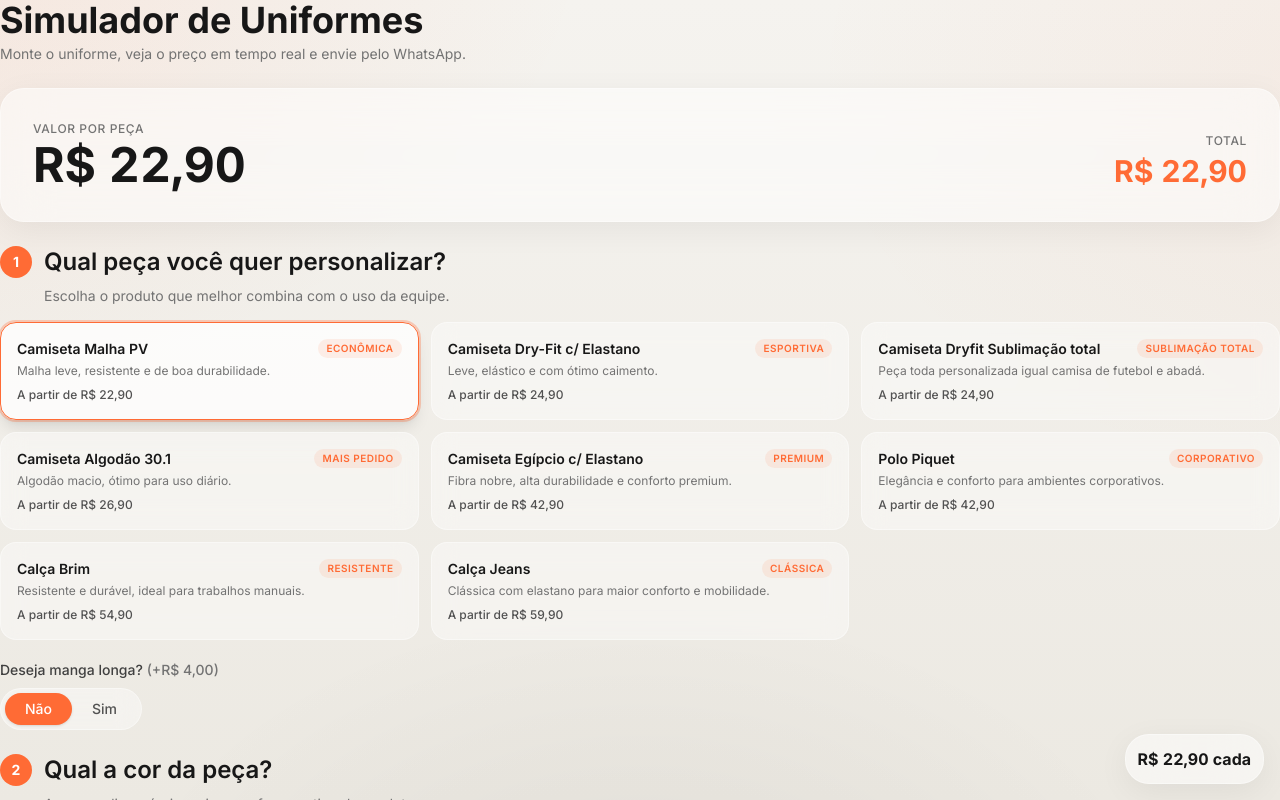
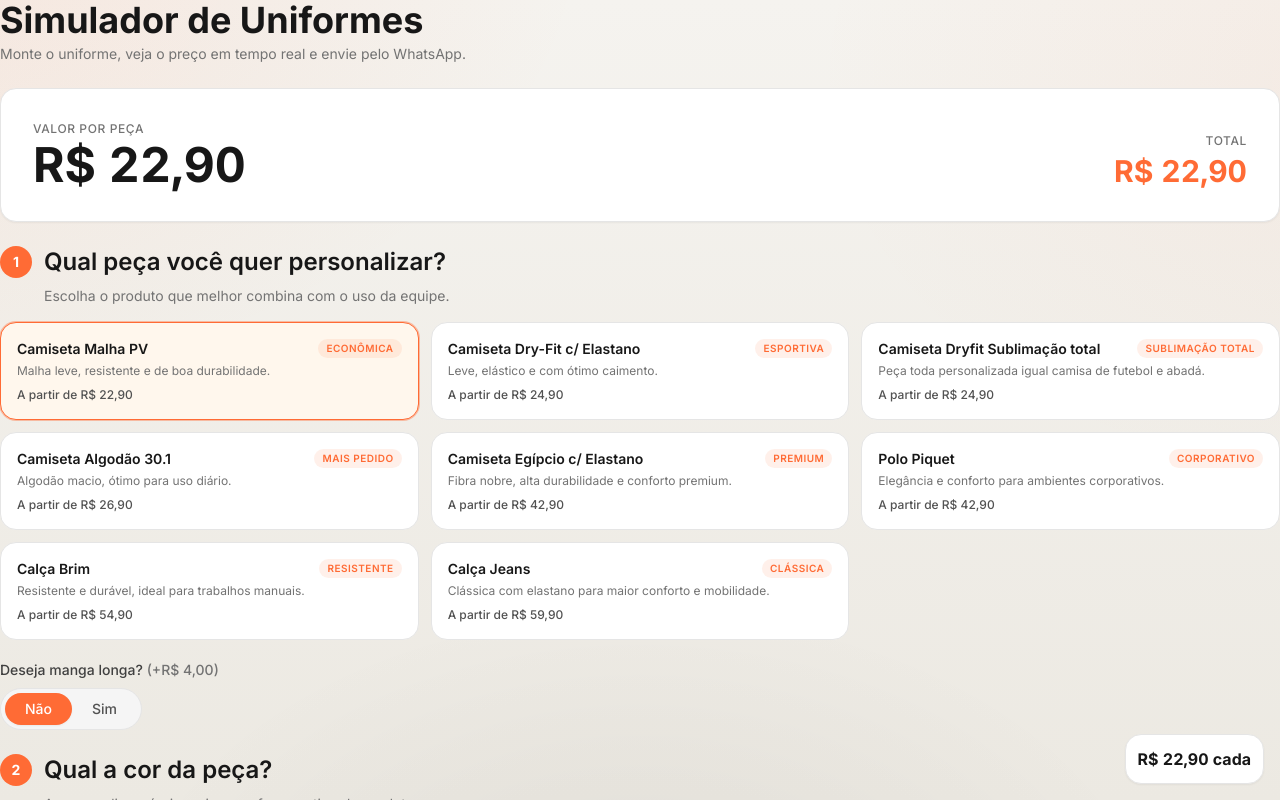
Before and after one commit to CostaGerson/nort-dashboard, a Next.js app: page /calculadora in a window 1280 px wide. Both pictures are taken after a click on the button 209 px from the left and 395 px from the top of the page. Shown: the top 800 px of the page. Built offline with nearby package versions, Linux system fonts and the light colour scheme.

Commit message:
fix(fase1): mockup por camadas sem overlay + visual claro

```diff
--- a/src/app/calculadora/CalculadoraClient.tsx
+++ b/src/app/calculadora/CalculadoraClient.tsx
@@ -355,7 +355,7 @@ export default function CalculadoraClient() {
                     className={`w-12 h-12 rounded-full transition-all border-2 ${
                       ativo
                         ? 'border-[#FF6B35] scale-110 shadow-lg'
-                        : 'border-white/40 dark:border-white/10 hover:scale-105'
+                        : 'border-neutral-300 dark:border-neutral-700 hover:scale-105'
                     }`}
                     style={{ backgroundColor: cor.hex }}
                   />
@@ -372,7 +372,7 @@ export default function CalculadoraClient() {
                   className={`w-12 h-12 rounded-full transition-all border-2 ${
                     state.corEspecial
                       ? 'border-[#FF6B35] scale-110 shadow-lg'
-                      : 'border-white/40 dark:border-white/10 hover:scale-105'
+                      : 'border-neutral-300 dark:border-neutral-700 hover:scale-105'
                   }`}
                   style={{
                     background:
@@ -405,30 +405,50 @@ export default function CalculadoraClient() {
           <div className="grid grid-cols-1 lg:grid-cols-2 gap-6">
             {/* Mockup */}
             <div className="space-y-3">
-              <GlassCard className="p-4">
-                <div className="relative w-full aspect-square bg-white/20 dark:bg-black/10 rounded-2xl overflow-hidden">
+              <div className="bg-white dark:bg-neutral-900 rounded-2xl border border-neutral-200 dark:border-neutral-800 shadow-sm p-4">
+                {/*
+                  Mockup por CAMADAS sobre fundo branco solido.
+                  As PNGs sao transparentes; o fundo precisa ser claro pra elas aparecerem.
+                  Sem overlay, sem opacidade nas camadas — cada estampa e uma layer limpa.
+                */}
+                <div className="relative w-full aspect-square bg-white rounded-2xl overflow-hidden ring-1 ring-black/5">
+                  {/* Camada 0: peca base */}
                   {/* eslint-disable-next-line @next/next/no-img-element */}
                   <img
                     src={mockBaseUrl}
                     alt="Produto base"
-                    className="absolute inset-0 w-full h-full object-contain"
+                    className="absolute inset-0 w-full h-full object-contain select-none pointer-events-none"
+                    draggable={false}
                   />
+
+                  {/* Camadas 1..N: estampas ja adicionadas (sempre todas visiveis) */}
                   {fixedStamps.map((url, idx) => (
                     // eslint-disable-next-line @next/next/no-img-element
                     <img
-                      key={idx}
+                      key={`fixed-${idx}`}
                       src={url}
                       alt=""
-                      className="absolute inset-0 w-full h-full object-contain"
+                      className="absolute inset-0 w-full h-full object-contain select-none pointer-events-none"
+                      draggable={false}
                     />
                   ))}
+
+                  {/* Camada de preview: estampa em edicao, ainda nao adicionada.
+                      Destacada por um anel tracejado laranja, NAO por opacidade. */}
                   {previewStampUrl && (
-                    // eslint-disable-next-line @next/next/no-img-element
-                    <img
-                      src={previewStampUrl}
-                      alt="Prévia"
-                      className="absolute inset-0 w-full h-full object-contain opacity-70"
-                    />
+                    <>
+                      {/* eslint-disable-next-line @next/next/no-img-element */}
+                      <img
+                        src={previewStampUrl}
+                        alt="Prévia"
+                        className="absolute inset-0 w-full h-full object-contain select-none pointer-events-none"
+                        draggable={false}
+                      />
+                      <div className="absolute inset-2 rounded-xl border-2 border-dashed border-[#FF6B35]/70 pointer-events-none" />
+                      <span className="absolute top-3 left-3 text-[10px] font-semibold uppercase tracking-wider px-2 py-0.5 rounded-full bg-[#FF6B35] text-white">
+                        Prévia
+                      </span>
+                    </>
                   )}
                 </div>
                 <p className="text-xs text-neutral-500 dark:text-neutral-400 mt-3 text-center">
@@ -436,9 +456,11 @@ export default function CalculadoraClient() {
                     ? 'Sublimação total: a arte cobre toda a peça.'
                     : isCalca
                     ? 'A personalização será aplicada no bolso.'
+                    : previewStampUrl
+                    ? 'A área tracejada é a prévia. Clique em "Adicionar" para confirmá-la.'
                     : 'A imagem mostra a frente e as costas. As marcações são as áreas personalizadas.'}
                 </p>
-              </GlassCard>
+              </div>
             </div>
 
             {/* Editor */}
@@ -721,7 +743,7 @@ export default function CalculadoraClient() {
                 valor={formatBRL(calculo.taxaProgramacao)}
               />
             )}
-            <div className="border-t border-white/20 dark:border-white/10 pt-3 mt-3" />
+            <div className="border-t border-neutral-200 dark:border-neutral-800 pt-3 mt-3" />
             <ResumoLinha
               label="Total estimado"
               valor={formatBRL(calculo.totalGeral)}
@@ -739,11 +761,11 @@ export default function CalculadoraClient() {
             <div className="text-sm font-semibold text-neutral-900 dark:text-white mb-3">
               Quantidade de peças
             </div>
-            <div className="inline-flex items-center gap-2 bg-white/40 dark:bg-white/5 backdrop-blur-md rounded-full border border-white/20 dark:border-white/10 p-1">
+            <div className="inline-flex items-center gap-2 bg-white dark:bg-neutral-900 rounded-full border border-neutral-200 dark:border-neutral-800 p-1">
               <button
                 type="button"
                 onClick={() => alterarQuantidade(state.quantidade - 1)}
-                className="w-10 h-10 rounded-full hover:bg-white/60 dark:hover:bg-white/10 text-neutral-900 dark:text-white font-bold transition-colors"
+                className="w-10 h-10 rounded-full hover:bg-neutral-100 dark:hover:bg-neutral-800 text-neutral-900 dark:text-white font-bold transition-colors"
               >
                 −
               </button>
@@ -757,7 +779,7 @@ export default function CalculadoraClient() {
               <button
                 type="button"
                 onClick={() => alterarQuantidade(state.quantidade + 1)}
-                className="w-10 h-10 rounded-full hover:bg-white/60 dark:hover:bg-white/10 text-neutral-900 dark:text-white font-bold transition-colors"
+                className="w-10 h-10 rounded-full hover:bg-neutral-100 dark:hover:bg-neutral-800 text-neutral-900 dark:text-white font-bold transition-colors"
               >
                 +
               </button>
@@ -784,7 +806,7 @@ export default function CalculadoraClient() {
       {/* PREÇO FLUTUANTE */}
       {produto && (
         <div className="fixed bottom-4 right-4 z-30 max-w-xs">
-          <GlassCard className="p-3 shadow-2xl">
+          <GlassCard className="p-3 shadow-md">
             <div className="text-base font-bold text-neutral-900 dark:text-white tabular-nums">
               {formatBRL(calculo.precoPorPeca)} cada
             </div>
@@ -806,7 +828,7 @@ export default function CalculadoraClient() {
                 ? 'bg-amber-500/90 text-white border-amber-300/40'
                 : toast.type === 'ok'
                 ? 'bg-green-500/90 text-white border-green-300/40'
-                : 'bg-neutral-900/90 text-white border-white/20'
+                : 'bg-neutral-900/95 text-white border-neutral-700'
             }`}
           >
             {toast.msg}
@@ -819,10 +841,12 @@ export default function CalculadoraClient() {
 
 // ========= COMPONENTES AUXILIARES =========
 
+// Card claro e leve. Mantem o nome "GlassCard" so pra nao quebrar
+// os ~15 usos espalhados — visualmente agora e um card branco simples.
 function GlassCard({ children, className = '' }: { children: React.ReactNode; className?: string }) {
   return (
     <div
-      className={`bg-white/50 dark:bg-white/5 backdrop-blur-xl rounded-3xl border border-white/40 dark:border-white/10 shadow-[0_8px_32px_rgba(0,0,0,0.06)] ${className}`}
+      className={`bg-white dark:bg-neutral-900 rounded-2xl border border-neutral-200 dark:border-neutral-800 shadow-sm ${className}`}
     >
       {children}
     </div>
@@ -873,8 +897,8 @@ function ProductCard({
       onClick={onClick}
       className={`text-left p-4 rounded-2xl transition-all border ${
         ativo
-          ? 'bg-white/80 dark:bg-white/10 border-[#FF6B35] shadow-lg ring-2 ring-[#FF6B35]/30'
-          : 'bg-white/40 dark:bg-white/5 backdrop-blur-md border-white/40 dark:border-white/10 hover:bg-white/60 dark:hover:bg-white/10 hover:-translate-y-0.5 hover:shadow-md'
+          ? 'bg-orange-50 dark:bg-neutral-800 border-[#FF6B35] ring-1 ring-[#FF6B35]/40'
+          : 'bg-white dark:bg-neutral-900 border-neutral-200 dark:border-neutral-800 hover:border-neutral-300 dark:hover:border-neutral-700 hover:shadow-sm'
       }`}
     >
       <div className="flex items-start justify-between gap-2 mb-1">
@@ -909,10 +933,10 @@ function PillButton({
       disabled={disabled}
       className={`px-4 py-2 rounded-full text-sm font-medium transition-all ${
         disabled
-          ? 'bg-neutral-200/40 dark:bg-white/5 text-neutral-400 dark:text-neutral-600 cursor-not-allowed opacity-50'
+          ? 'bg-neutral-100 dark:bg-neutral-800 text-neutral-400 dark:text-neutral-600 cursor-not-allowed'
           : ativo
-          ? 'bg-[#FF6B35] text-white shadow-md'
-          : 'bg-white/60 dark:bg-white/5 text-neutral-700 dark:text-neutral-200 border border-white/40 dark:border-white/10 hover:bg-white/80 dark:hover:bg-white/10'
+          ? 'bg-[#FF6B35] text-white shadow-sm'
+          : 'bg-neutral-100 dark:bg-neutral-800 text-neutral-700 dark:text-neutral-200 border border-neutral-200 dark:border-neutral-700 hover:bg-neutral-200 dark:hover:bg-neutral-700'
       }`}
     >
       {children}
@@ -930,7 +954,7 @@ function PillToggle({
   onChange: (v: string) => void;
 }) {
   return (
-    <div className="inline-flex bg-white/40 dark:bg-white/5 backdrop-blur-md rounded-full border border-white/40 dark:border-white/10 p-1">
+    <div className="inline-flex bg-neutral-100 dark:bg-neutral-800 rounded-full border border-neutral-200 dark:border-neutral-700 p-1">
       {options.map((opt) => (
         <button
           key={opt.value}
@@ -938,8 +962,8 @@ function PillToggle({
           onClick={() => onChange(opt.value)}
           className={`px-5 py-1.5 rounded-full text-sm font-medium transition-all ${
             value === opt.value
-              ? 'bg-[#FF6B35] text-white shadow'
-              : 'text-neutral-600 dark:text-neutral-300 hover:bg-white/40 dark:hover:bg-white/5'
+              ? 'bg-[#FF6B35] text-white shadow-sm'
+              : 'text-neutral-600 dark:text-neutral-300 hover:bg-neutral-200 dark:hover:bg-neutral-700'
           }`}
         >
           {opt.label}
```
